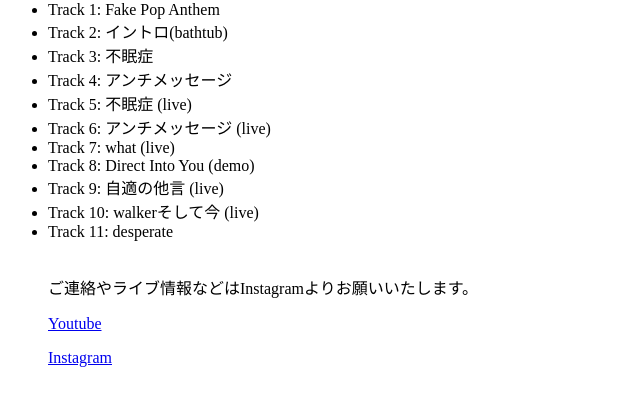
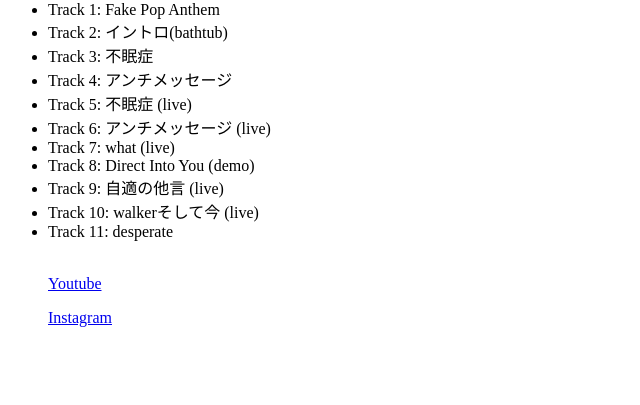
Before and after one commit to Ripclone/RipcloneDemo, a plain HTML site: page index.html in a window 1280 px wide. Shown: the part 79-484 px from the top of the page, without its empty margins (0-640 px from the left). Drawn offline with Linux system fonts and the light colour scheme.

Commit message:
Update index.html

```diff
--- a/index.html
+++ b/index.html
@@ -21,8 +21,6 @@
 
         <br>
 
-        <p>ご連絡やライブ情報などはInstagramよりお願いいたします。</p>
-
         <p><a href="http://www.youtube.com/@ripclone_band">Youtube</a></p>
         <p><a href="https://www.instagram.com/ripclone_band_">Instagram</a></p>
     </ul>
```
